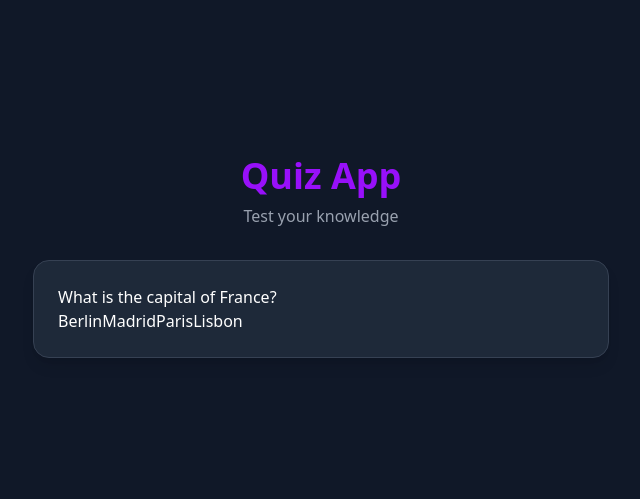
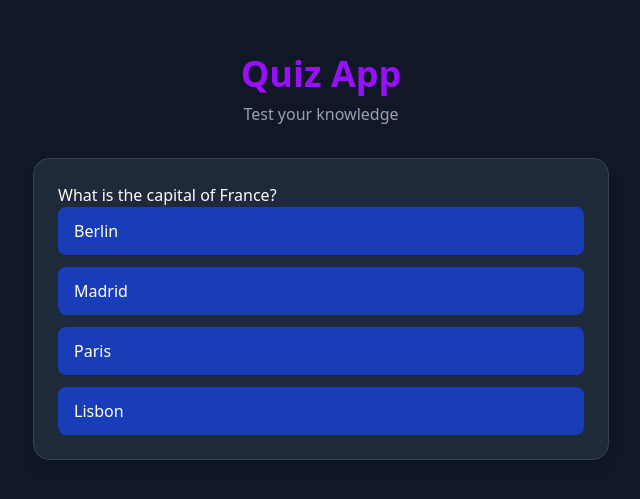
Before and after one commit to QaisarIqbal962/Quiz-app, a React (Vite) app: page / in a window 1280 px wide. Shown: the part 143-642 px from the top of the page, without its empty margins (319-959 px from the left). Built offline with nearby package versions, Linux system fonts and the light colour scheme.

Commit message:
changing in Question card

```diff
--- a/src/App.jsx
+++ b/src/App.jsx
@@ -4,15 +4,34 @@ import { questions } from "./data/questions";
 
 function App() {
   const [currentQuestion, setCurrentQuestion] = useState(0);
+  const [selectAnswer, setSelectAnswer] = useState(null);
+  const [score, setScore] = useState(0);
+  const [isFinished, setIsFinished] = useState(false);
+  const [showFeedback, setShowFeedback] = useState(false);
+
+  const handleAnswer = (option) => {
+    if (showFeedback) return;
+
+    setSelectAnswer(option);
+    setShowFeedback(true);
+
+    if (option === questions[currentQuestion].answer) {
+      setScore(score + 1);
+    }
+  }
+
+
+
   return (
-    <div className="min-h-screen bg-gray-900 text-white flex flex-col  items-center justify-center " >
-    <div className="text-center mb-8">
+    <div className="min-h-screen bg-gray-900 text-white flex flex-col  items-center justify-center ">
+      <div className="text-center mb-8">
         <h1 className="text-4xl font-bold text-purple-600 mb-2">Quiz App</h1>
-      <p className="text-gray-400">Test your knowledge</p>
-    </div>
-    <QuestionsCard data = {questions[currentQuestion]}/>
+        <p className="text-gray-400">Test your knowledge</p>
+      </div>
+      <QuestionsCard onAnswer={handleAnswer} data={questions[currentQuestion]} />
     </div>
   );
 }
 
+
 export default App;
--- a/src/components/QuestionsCard.jsx
+++ b/src/components/QuestionsCard.jsx
@@ -1,13 +1,16 @@
-import React from "react";
+import React, { useState } from "react";
 
-const QuestionsCard = ({ data }) => {
+const QuestionsCard = ({ data, onAnswer }) => {
   const { question, options, answer } = data;
+
   return (
     <div className="bg-gray-800 p-6 rounded-2xl shadow-lg w-full max-w-xl border border-gray-700">
       <p>{question}</p>
-      <div>
+      <div className="grid gap-3">
         {options.map((option, index) => (
-          <button key={index}>{option}</button>
+          <button
+          className="text-left px-4 py-3 cursor-pointer bg-blue-800 rounded-lg text-white "
+          key={index}>{option}</button>
         ))}
       </div>
     </div>
```
